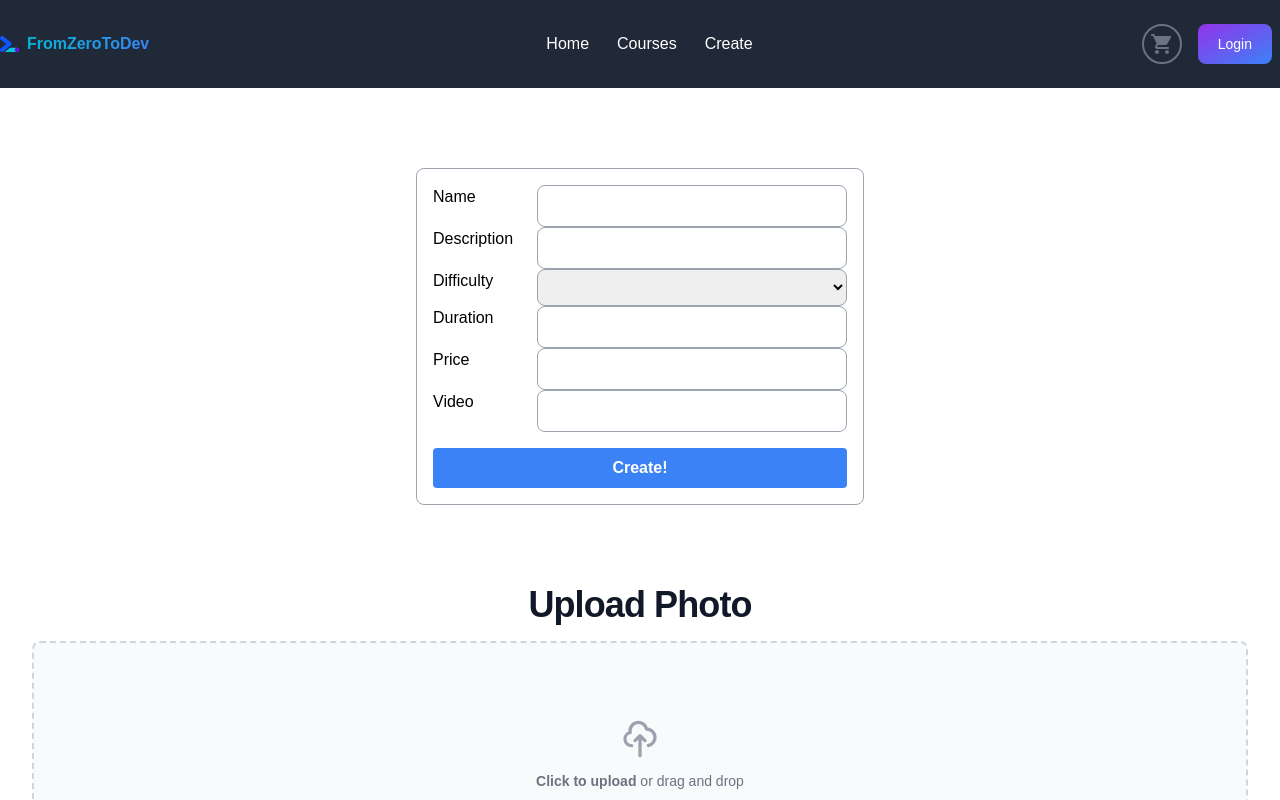
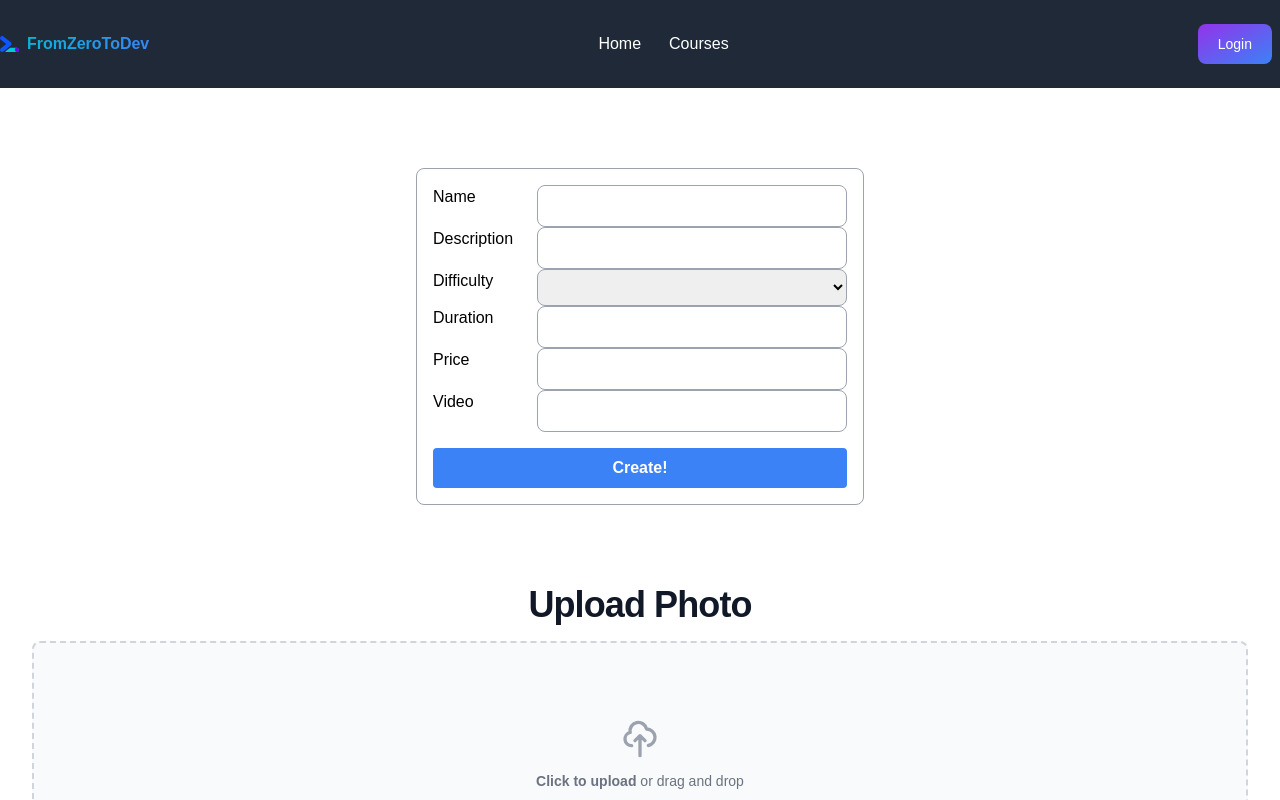
Before and after one commit to geromedina/FromZeroToDev, a React (Vite) app in the folder client/: page /create in a window 1280 px wide. Shown: the top 800 px of the page. Built offline with nearby package versions, Linux system fonts and the light colour scheme.

Commit message:
Renderiza el create, boton de compra si esta autenticado

```diff
--- a/client/src/components/Card/Card.tsx
+++ b/client/src/components/Card/Card.tsx
@@ -3,6 +3,7 @@ import { NavLink } from "react-router-dom";
 import img from "../../assets/pictures/img.jpeg";
 import { useAppDispatch } from "../../store/hooks";
 import { addToCart } from "../../store/coursesSlices";
+import { useAuth0 } from "@auth0/auth0-react";
 
 interface CardProps {
   name: string;
@@ -24,7 +25,7 @@ const Card: React.FC<CardProps> = ({
 }) => {
 
   const dispatch = useAppDispatch();
-
+  const { isAuthenticated } = useAuth0();
   const handleAddToCart = () => {
     dispatch(addToCart({ id, name, image, price }))
   }
@@ -36,11 +37,11 @@ const Card: React.FC<CardProps> = ({
           <div className="relative max-w-sm min-w-[340px] bg-white shadow-md rounded-3xl p-2 mx-1 my-3 cursor-pointer">
             <div className="overflow-x-hidden rounded-2xl relative">
                 <img className="h-40 rounded-2xl w-full object-cover" src={image ? image : img} alt="Imagen" />
-              <button onClick={(e) => {e.preventDefault(); handleAddToCart()}} className="absolute right-2 top-2 bg-white rounded-full p-2 cursor-pointer group">
+                {isAuthenticated && <button onClick={(e) => {e.preventDefault(); handleAddToCart()}} className="absolute right-2 top-2 bg-white rounded-full p-2 cursor-pointer group">
                 <svg xmlns="http://www.w3.org/2000/svg" className="h-6 w-6 group-hover:opacity-50 opacity-70" fill="none" viewBox="0 0 24 24" stroke="black">
                   <path stroke-linecap="round" stroke-linejoin="round" stroke-width="1.5" d="M3 3h2l.4 2M7 13h10l4-8H5.4M7 13L5.4 5M7 13l-2.293 2.293c-.63.63-.184 1.707.707 1.707H17m0 0a2 2 0 100 4 2 2 0 000-4zm-8 2a2 2 0 11-4 0 2 2 0 014 0z" />
                 </svg>
-              </button>
+              </button>}
             </div>
             <div className="mt-4 pl-2 mb-2 flex justify-between ">
               <div>
--- a/client/src/components/NavBar/NavBar.tsx
+++ b/client/src/components/NavBar/NavBar.tsx
@@ -34,16 +34,11 @@ const Navbar: React.FC = () => {
             <NavLink to='/courses' className='text-white lg:mr-7 mb-8 lg:mb-0' >
             Courses
             </NavLink>
-            <NavLink to= "/create" className='text-white mb-8 lg:mb-0'>
-            Create
-            </NavLink>
-            {/* <NavLink to='/dashboard' className='text-white lg:mr-7 mb-8 lg:mb-0' >
-            Dashboard
-            </NavLink> */}
+            {isAuthenticated && <NavLink to= "/create" className='text-white mb-8 lg:mb-0'>Create</NavLink>}
           </div>
 
           <div className='flex flex-col lg:flex-row items-center'>
-            <Cart/>
+          { isAuthenticated && <Cart/>}
           { isAuthenticated ? <UserAvatar /> : <LoginButton />}
           </div>
         </div>
```
